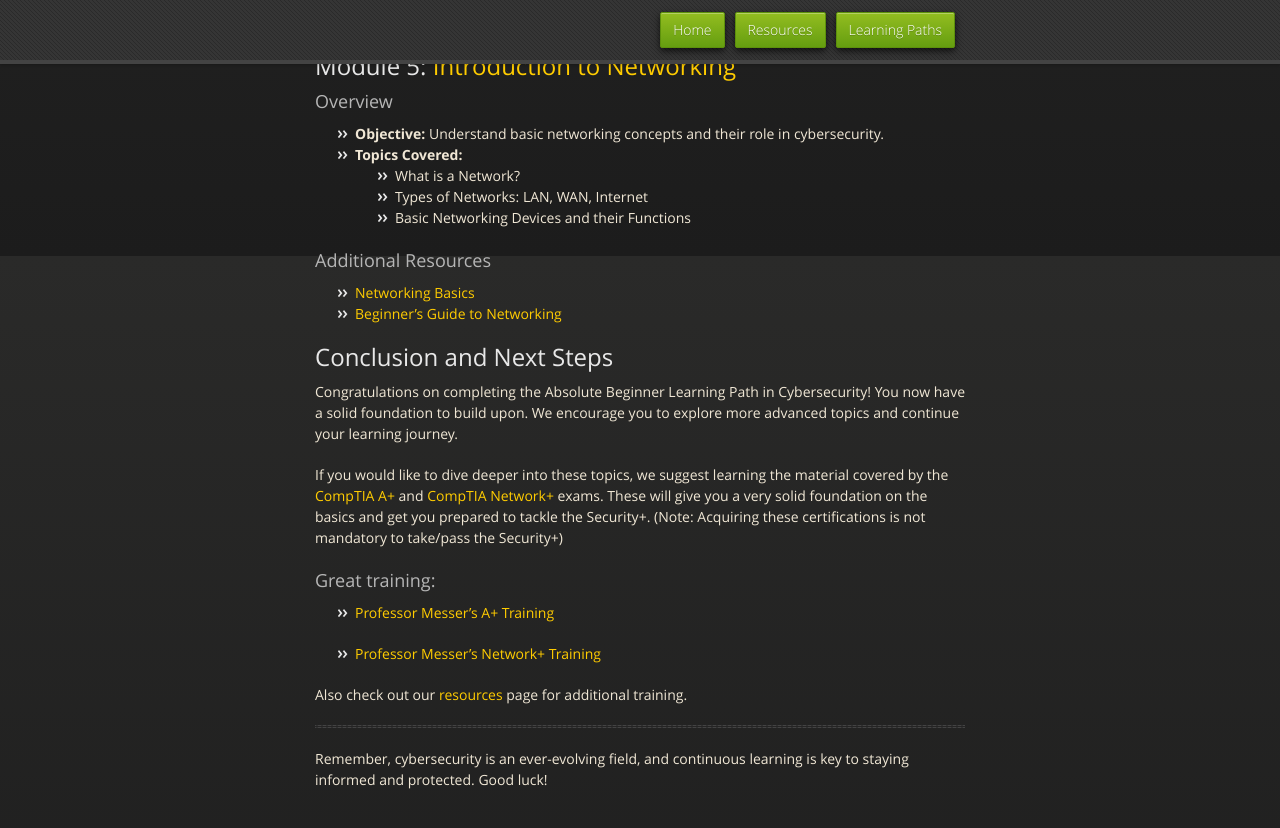
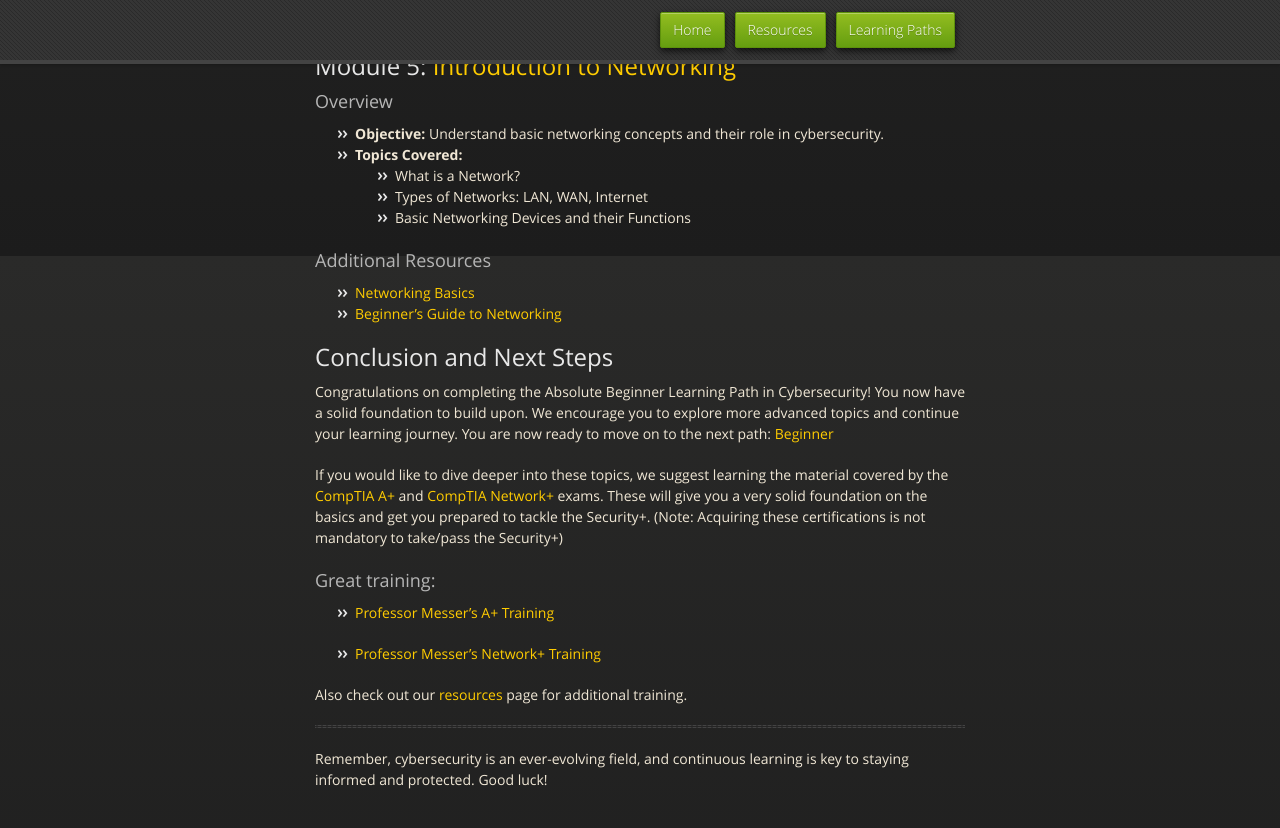
Before and after one commit to jaceflournoy/jaceflournoy.github.io, a Jekyll site: the page built from learning-paths/absolute-beginner.md, in a window 1280 px wide and 900 px high, scrolled down 1544 px. Shown: the top 828 px of the window. Built offline with Jekyll 4.4.1, drawn with Linux system fonts in a browser that asks for light colours; our own code applies the rules of GitHub Pages for plain Markdown files.

Commit message:
add link to beginner page on absolute-beginner

```diff
--- a/learning-paths/absolute-beginner.md
+++ b/learning-paths/absolute-beginner.md
@@ -70,7 +70,7 @@ Welcome to the Absolute Beginner Learning Path in Cybersecurity! This path is ta
 
 ## Conclusion and Next Steps
 
-Congratulations on completing the Absolute Beginner Learning Path in Cybersecurity! You now have a solid foundation to build upon. We encourage you to explore more advanced topics and continue your learning journey.
+Congratulations on completing the Absolute Beginner Learning Path in Cybersecurity! You now have a solid foundation to build upon. We encourage you to explore more advanced topics and continue your learning journey. You are now ready to move on to the next path: [Beginner](/learning-paths/beginner.md)
 
 If you would like to dive deeper into these topics, we suggest learning the material covered by the [CompTIA A+](https://www.comptia.org/certifications/a) and [CompTIA Network+](https://www.comptia.org/certifications/network) exams. These will give you a very solid foundation on the basics and get you prepared to tackle the Security+. (Note: Acquiring these certifications is not mandatory to take/pass the Security+)
 
```
